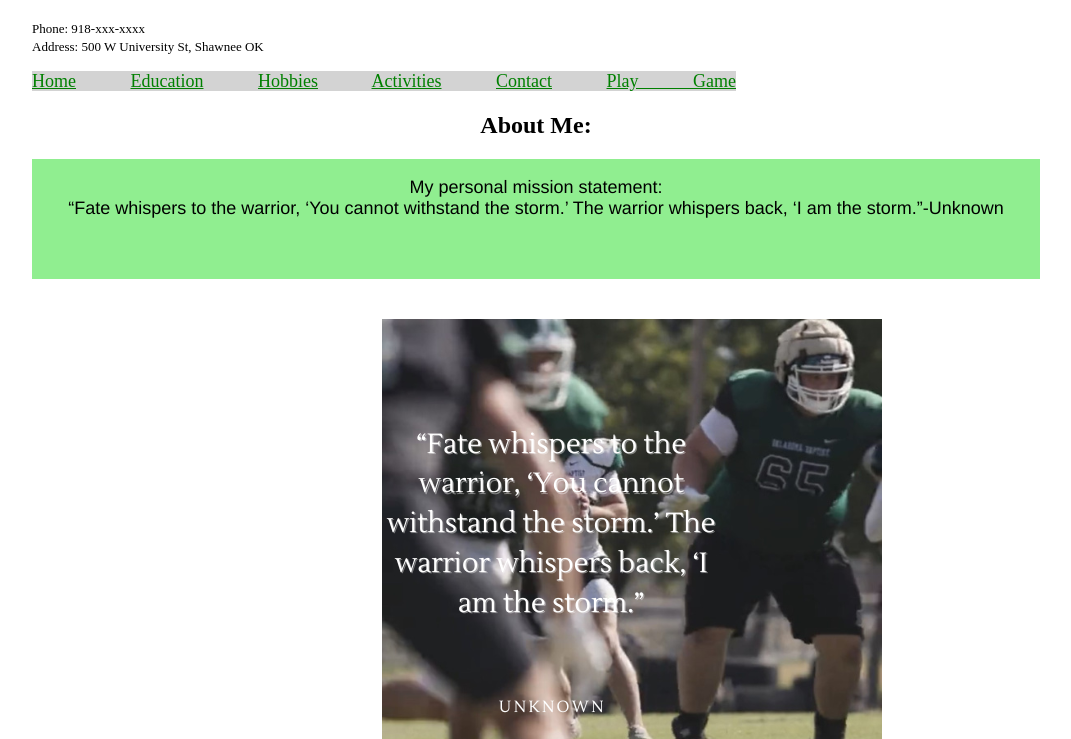
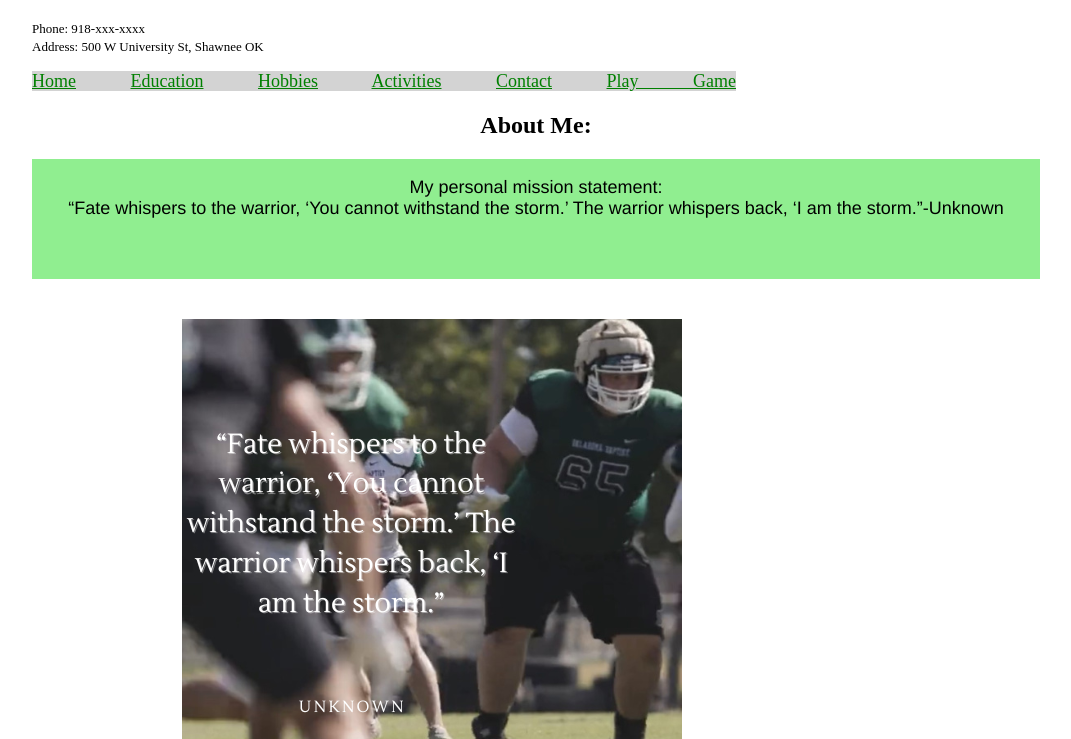
Before and after one commit to JacobFullerOBU/myResume, a plain HTML site: page index.html in a window 1280 px wide. Shown: the part 61-800 px from the top of the page, without its empty margins (176-1247 px from the left). Drawn offline with Linux system fonts and the light colour scheme.

Commit message:
edit spacing on photo

```diff
--- a/Resume.css
+++ b/Resume.css
@@ -27,7 +27,7 @@ a{
 }
 #olpic{
     display: inline;
-    margin-left: 350px;
+    margin-left: 150px;
     margin-top: 40px;
     margin-bottom: 40px;
 }
```
